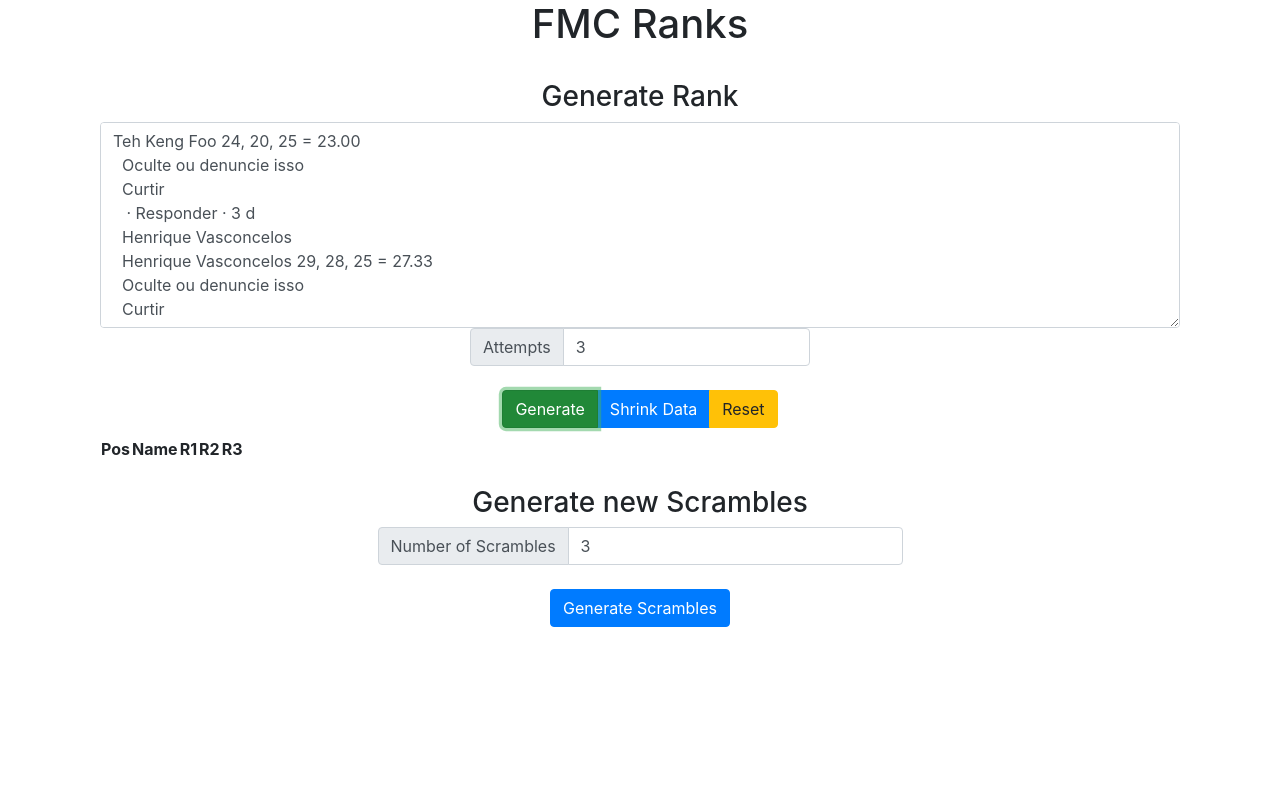
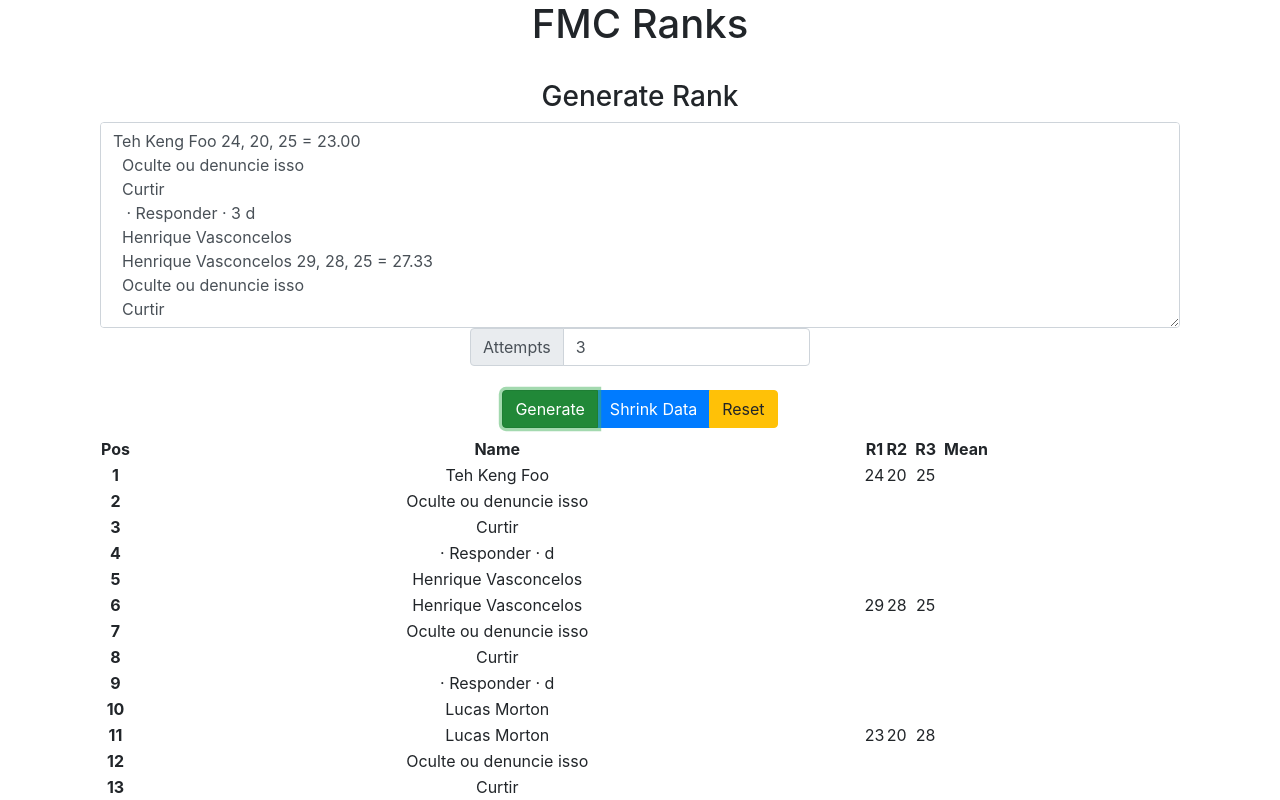
Before and after one commit to campos20/fmc-ranks, a React (Create React App) app: page / in a window 1280 px wide. Both pictures are taken after a click on the button "Generate". Shown: the top 800 px of the page. Built offline with nearby package versions, Linux system fonts and the light colour scheme.

Commit message:
A little more table details

```diff
--- a/src/components/GenerateRank.jsx
+++ b/src/components/GenerateRank.jsx
@@ -116,7 +116,10 @@ class GenerateRank extends Component {
 
   handleGenerate = (e) => {
     e.preventDefault();
-    console.log("Generate rank");
+    this.handleShrinkData();
+
+    // Split the content into lines to generate
+    this.setState({ ...this.state, data: this.state.content.split("\n") });
   };
 
   handleReset = () => {
@@ -187,8 +190,10 @@ class GenerateRank extends Component {
             </div>
           </div>
         </form>
-        <div className="row">
-          <Rank attempts={this.state.attempts} />
+        <div className="row justify-content-center">
+          <div class="col-12">
+            <Rank attempts={this.state.attempts} data={this.state.data || []} />
+          </div>
         </div>
       </div>
     );
--- a/src/components/Rank.jsx
+++ b/src/components/Rank.jsx
@@ -1,9 +1,9 @@
 import React, { Component } from "react";
+import { getName, getConsecutiveValids } from "../util/result.util";
 
 class Rank extends Component {
   render() {
     return (
-      <div className="container">
       <table>
         <thead>
           <tr>
@@ -14,10 +14,25 @@ class Rank extends Component {
                 <th>{`R${i + 1}`}</th>
               )
             )}
+            <th>Mean</th>
           </tr>
         </thead>
+        <tbody>
+          {this.props.data.map((line, i) => {
+            let name = getName(line);
+            let results = getConsecutiveValids(line, this.props.attempts);
+            return (
+              <tr>
+                <th>{i + 1}</th>
+                <td>{name}</td>
+                {results.map((r) => (
+                  <td>{r}</td>
+                ))}
+              </tr>
+            );
+          })}
+        </tbody>
       </table>
-      </div>
     );
   }
 }
--- a/src/util/result.util.js
+++ b/src/util/result.util.js
@@ -30,7 +30,7 @@ export function isValidResult(result) {
 export function getName(validLine) {
   var out = [];
   var array = validLine.split(/[ ,=]+/);
-  array.forEath((part) => {
+  array.forEach((part) => {
     if (!isValidResult(part)) {
       out.push(part);
     } else {
```
Lines whose indentation alone changed are shown as unchanged.
